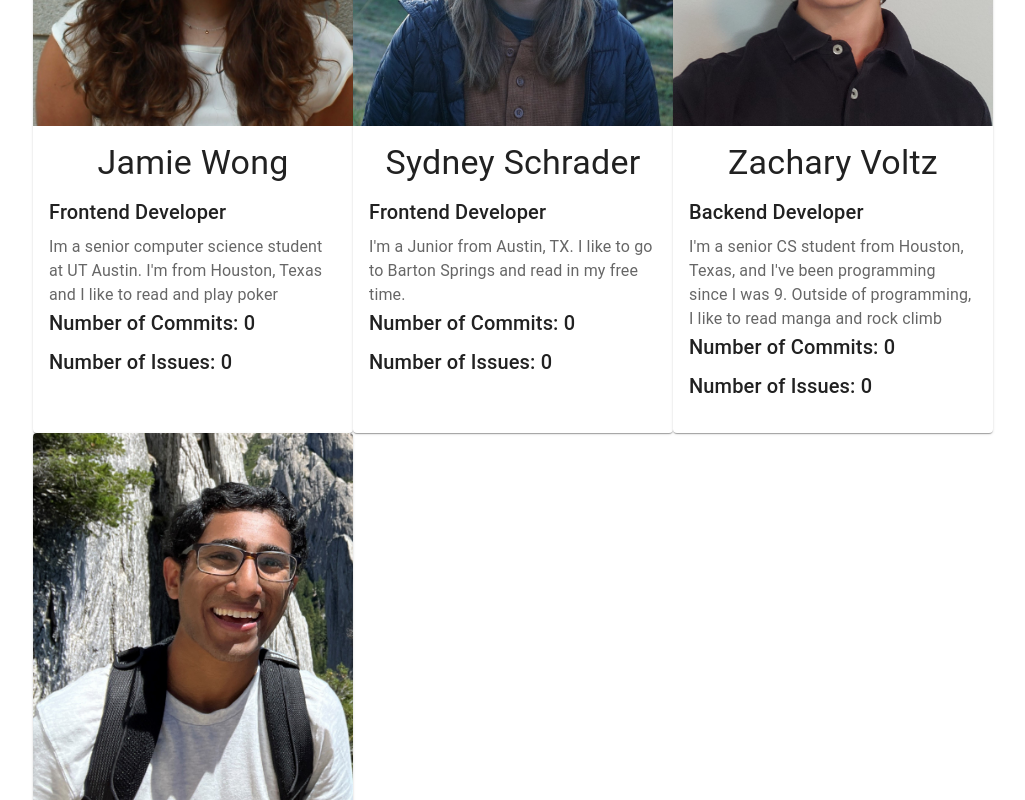
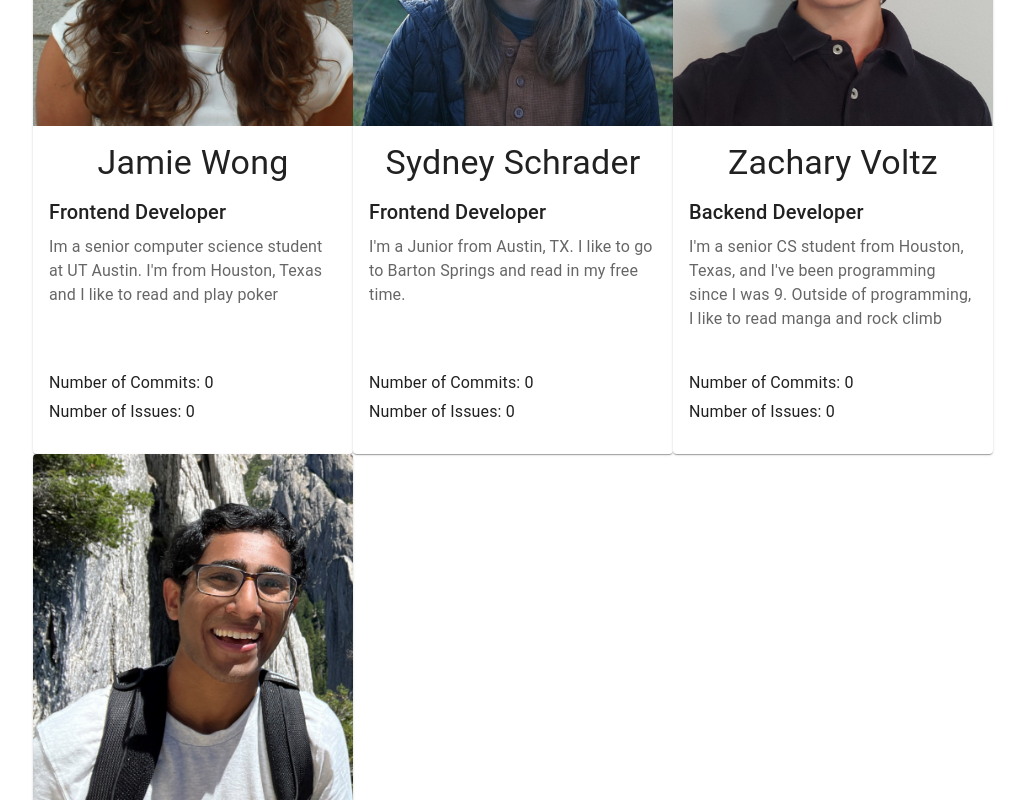
Before and after one commit to sydney-schrader/idb-01, a React (Create React App) app in the folder frontend/: page /about in a window 1280 px wide. Shown: the part 700-1500 px from the top of the page, without its empty margins (49-1074 px from the left). Built offline with nearby package versions, Linux system fonts and the light colour scheme; no server answers.

Commit message:
aligned commits and issues to the bottom

```diff
--- a/frontend/src/components/about/Developer.tsx
+++ b/frontend/src/components/about/Developer.tsx
@@ -3,19 +3,18 @@ import Card from '@mui/material/Card';
 import CardContent from '@mui/material/CardContent';
 import CardMedia from '@mui/material/CardMedia';
 import Typography from '@mui/material/Typography';
-
-
-
+import Box from '@mui/material/Box'; // Import Box
 
 const Developer: React.FC<{}> = (card: any, index:any) => {
-    return(
-        <Card sx={{ maxWidth: 320, maxHeight: 1200}}>
+    return (
+        <Card sx={{ display: 'flex', flexDirection: 'column', justifyContent: 'space-between', maxWidth: 320, maxHeight: 1200 }}>
             <CardMedia
                 component="img"
                 alt="green iguana"
                 height="400"
                 image={card.imagePath}
             />
+            <Box sx={{ flexGrow: 1 }}> {/* Use Box to make content grow and push the counts to the bottom */}
                 <CardContent>
                     <Typography gutterBottom variant="h4" component="div" align='center'>
                         {card.name}
@@ -26,23 +25,19 @@ const Developer: React.FC<{}> = (card: any, index:any) => {
                     <Typography variant="body1" color="text.secondary">
                         {card.description}
                     </Typography>
-          <Typography gutterBottom variant="h6" component="div">
+                </CardContent>
+            </Box>
+            {/* Counts will be pushed to the bottom */}
+            <CardContent>
+                <Typography gutterBottom variant="body1" component="div">
                     Number of Commits: {card.commits}
                 </Typography>
-        <Typography gutterBottom variant="h6" component="div">
+                <Typography gutterBottom variant="body1" component="div">
                     Number of Issues: {card.issues}
                 </Typography>
             </CardContent>
-
         </Card>
     )
 }
 
-
-
-
-
-
-
-
 export default Developer;
```
Lines whose indentation alone changed are shown as unchanged.
